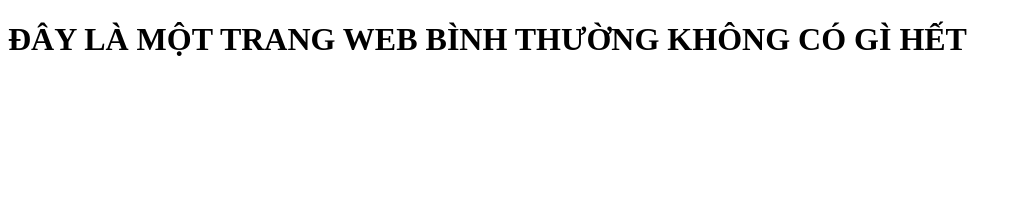
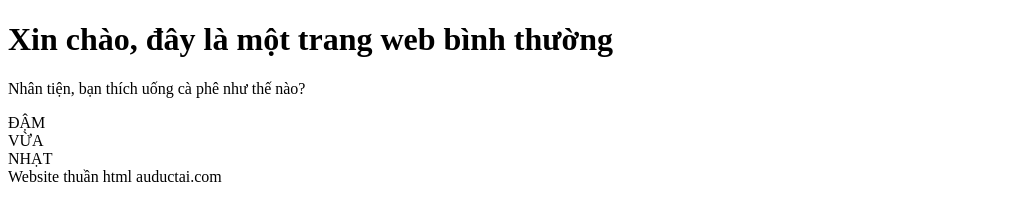
Before and after one commit to auductai/auductai, a plain HTML site: page index.html in a window 1280 px wide. Shown: the whole page, without its empty margins (0-1022 px from the left). Drawn offline with Linux system fonts and the light colour scheme.

Commit message:
Update index.html

```diff
--- a/index.html
+++ b/index.html
@@ -1,3 +1,37 @@
 <!DOCTYPE html>
-<meta charset="utf-8">
-<h1> ĐÂY LÀ MỘT TRANG WEB BÌNH THƯỜNG KHÔNG CÓ GÌ HẾT</h1>
+<html>
+    <head>
+        <link rel="stylesheet" href="main.css">
+        <title></title>
+        <meta charset="utf-8">
+
+        <style>
+            .cauhoi {
+                display: flex;
+                padding-top: top 10px;
+                align-items: left;
+                justify-content: left;
+
+            }
+        </style>
+
+    </head>
+    <body>
+        <h1>Xin chào, đây là một trang web bình thường</h1>
+        <p class="cauhoi">Nhân tiện, bạn thích uống cà phê như thế nào?</p>
+        <div>
+            <div class="box box1">
+            <span>ĐẬM</span>
+            </div>
+        </div>
+        <div class="box box2">VỪA</div>
+        <div class="box box3">NHẠT</div>
+
+        <!-- Sử dụng box-sizing trong bài viết -->
+        <div class="boxcontent";>
+            Website thuần html auductai.com
+        </div>
+        <div class="css-backgroundclip"></div>
+
+    </body>
+</html>
```
